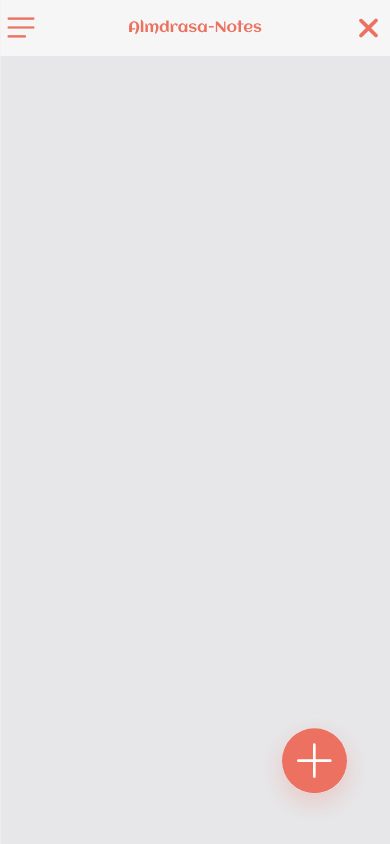
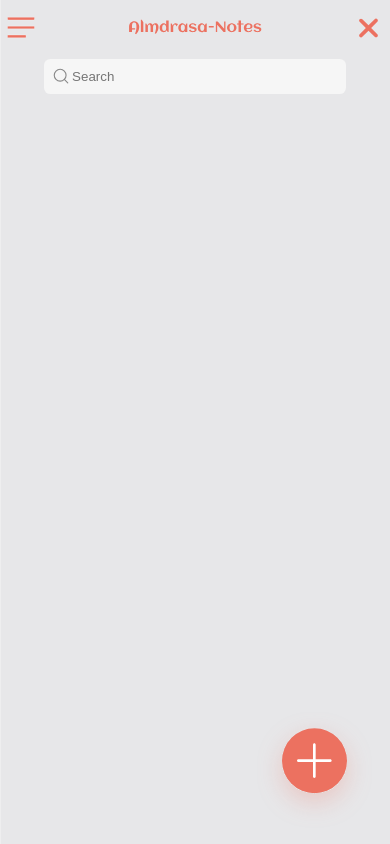
Before and after one commit to Yussif20/note-app_js, a website built with Vite: page index.html in a window 390 px wide. Both pictures are taken after a click on the button 368 px from the left and 27 px from the top of the page. Built offline with nearby package versions, Linux system fonts and the light colour scheme.

Commit message:
making the website fully responsive

```diff
--- a/index.html
+++ b/index.html
@@ -24,6 +24,10 @@
         <div class="burger-menu"></div>
         <img src="assets/Logo.svg" alt="logo" />
         <button class="mobile-search-btn"></button>
+        <div class="search-input">
+          <img src="assets/icon-search.svg" alt="search icon" />
+          <input type="text" placeholder="Search" />
+        </div>
       </nav>
       <aside class="notes-aside">
         <button class="theme-toggler"></button>
--- a/index.js
+++ b/index.js
@@ -25,6 +25,6 @@ initTaskListeners();
 
 //TODO make the website responsive ✅
 
-//TODO show the search bar when the search icon is clicked
+//TODO show the search bar when the search icon is clicked ✅
 
 //TODO add the search functionality
--- a/scripts/elements.js
+++ b/scripts/elements.js
@@ -21,3 +21,4 @@ export const notesAside = document.querySelector('.notes-aside');
 export const notesAsideList = document.querySelector(".notes-list");
 export const mobileSearchButton = document.querySelector(".mobile-search-btn")
 export const mobileSearchIcon = document.querySelector(".mobile-search-icon")
+export const mobileNav = document.querySelector(".mobile-nav");
--- a/scripts/eventListeners.js
+++ b/scripts/eventListeners.js
@@ -1,4 +1,4 @@
-import {  themeToggler,notesButton,addNoteButton, addNote, addPinnedNote, deleteButton, notes, plusButton, burgerMenu, notesAside, noteDetailsPage, notesAsideList, mobileSearchButton} from "./elements";
+import {  themeToggler,notesButton,addNoteButton, addNote, addPinnedNote, deleteButton, notes, plusButton, burgerMenu, notesAside, noteDetailsPage, notesAsideList, mobileSearchButton, mobileNav} from "./elements";
 import {  addNotesHandler, chooseNote, deleteNote, showAddNotesPage, showNotesPage, themeTogglerHandler } from "./utils";
 
 
@@ -8,7 +8,7 @@ export const initListeners = () => {
       notesAside.classList.toggle('active');
     });
     mobileSearchButton.addEventListener("click",()=>{
-      mobileSearchButton.classList.toggle("active");
+      mobileNav.classList.toggle("active");
     })
     themeToggler.addEventListener("click", themeTogglerHandler);
     addNoteButton.addEventListener("click",showAddNotesPage);
--- a/styles.scss
+++ b/styles.scss
@@ -74,7 +74,8 @@ button {
     padding: 1.6rem 0.8rem;
     background-color: var(--color-bg-secondary);
     @media (max-width: 900px) {
-      display: flex;
+      display: grid;
+      grid-template-columns: repeat(3, 1fr);
       align-items: center;
       justify-content: space-between;
       .burger-menu {
@@ -92,8 +93,7 @@ button {
         background-size: contain;
       }
       .mobile-search-btn {
-        top: 15px;
-        left: 15px;
+        margin-left: auto;
         width: 30px;
         height: 30px;
         background: url("assets/icon-search.svg") no-repeat center;
@@ -101,9 +101,28 @@ button {
         z-index: 20;
         cursor: pointer;
       }
-      .mobile-search-btn.active {
-        background: url("assets/close.svg") no-repeat center;
-        background-size: contain;
+      .search-input {
+        display: none;
+      }
+      &.active {
+        background-color: var(--color-bg-primary);
+        .mobile-search-btn {
+          background: url("assets/close.svg") no-repeat center;
+          background-size: contain;
+        }
+        .search-input {
+          width: 80%;
+          grid-column: 1/-1;
+          margin: 2rem auto;
+          display: flex;
+          align-items: center;
+          padding: 1rem;
+          background-color: var(--color-bg-secondary);
+          border-radius: 0.8rem;
+          input {
+            color: var(--color-font-primary);
+          }
+        }
       }
     }
   }
@@ -151,8 +170,10 @@ button {
       align-items: center;
       padding: 0.6rem 0.3rem;
       background-color: var(--color-bg-secondary);
-      color: var(--color-font-primary);
       border-radius: 0.6rem;
+      input {
+        color: var(--color-font-primary);
+      }
       @media (max-width: 900px) {
         display: none;
       }
@@ -307,10 +328,10 @@ button {
   .note-details {
     padding: 5rem 3rem;
     width: 70%;
+    color: var(--color-font-primary);
     @media (max-width: 500px) {
       width: 100%;
     }
-    color: var(--color-font-primary);
     span {
       color: var(--color-font-secondary);
     }
```
